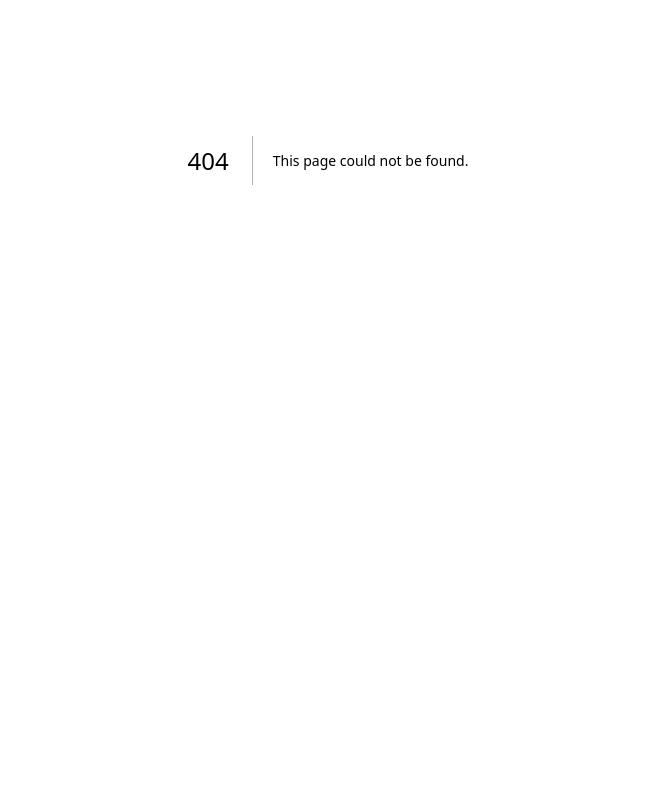
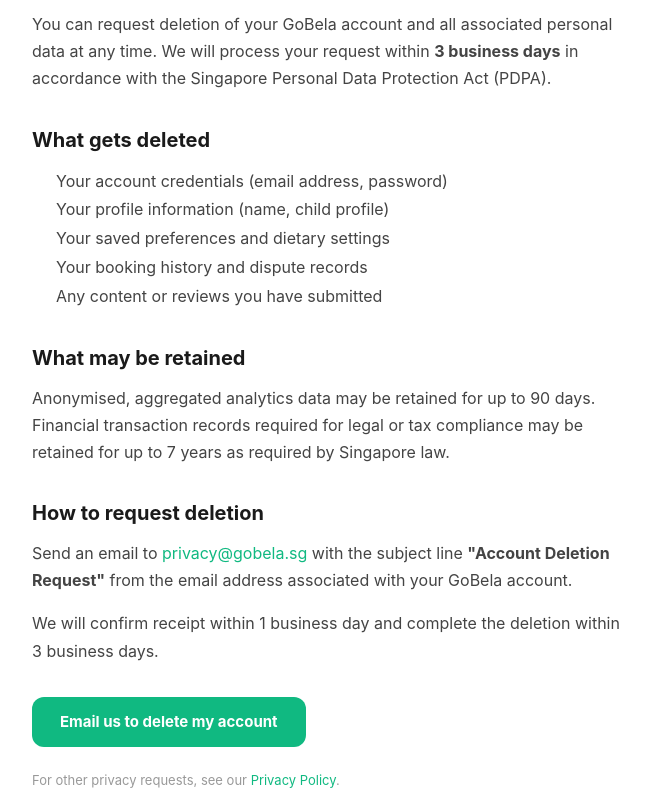
Before and after one commit to shuyangho-cloud/gobela-web, a Next.js app: page /delete-account in a window 1280 px wide. Before the commit this address had no page. Shown: the part 240-1040 px from the top of the page, without its empty margins (312-962 px from the left). Before the commit the page ends 800 px from the top, so only its background shows below. Built offline with nearby package versions, Linux system fonts and the light colour scheme.

Commit message:
Add account deletion request page at /delete-account

```diff
--- /dev/null
+++ b/app/delete-account/page.tsx
@@ -0,0 +1,77 @@
+import type { Metadata } from "next";
+import Link from "next/link";
+
+export const metadata: Metadata = {
+  title: "Delete Account — GoBela",
+  description: "Request deletion of your GoBela account and associated data.",
+};
+
+export default function DeleteAccountPage() {
+  return (
+    <main style={{ fontFamily: "-apple-system, BlinkMacSystemFont, 'Segoe UI', sans-serif", background: "#fff", color: "#1a1a1a", minHeight: "100vh" }}>
+      <nav style={{ padding: "20px 40px", display: "flex", alignItems: "center", borderBottom: "1px solid #f0f0f0" }}>
+        <Link href="/" style={{ fontSize: 22, fontWeight: 800, color: "#10B981", textDecoration: "none" }}>GoBela</Link>
+      </nav>
+
+      <div style={{ maxWidth: 640, margin: "60px auto", padding: "0 24px 80px" }}>
+        <h1 style={{ fontSize: 32, fontWeight: 800, marginBottom: 8, letterSpacing: "-0.5px" }}>Delete Your Account</h1>
+        <p style={{ color: "#999", fontSize: 14, marginBottom: 40 }}>GoBela Pte. Ltd. · Last updated: 11 May 2026</p>
+
+        <p style={{ fontSize: 16, lineHeight: 1.7, color: "#444", marginBottom: 24 }}>
+          You can request deletion of your GoBela account and all associated personal data at any time. We will process your request within <strong>3 business days</strong> in accordance with the Singapore Personal Data Protection Act (PDPA).
+        </p>
+
+        <h2 style={{ fontSize: 20, fontWeight: 700, margin: "32px 0 12px" }}>What gets deleted</h2>
+        <ul style={{ fontSize: 16, lineHeight: 1.8, color: "#444", paddingLeft: 24, marginBottom: 24 }}>
+          <li>Your account credentials (email address, password)</li>
+          <li>Your profile information (name, child profile)</li>
+          <li>Your saved preferences and dietary settings</li>
+          <li>Your booking history and dispute records</li>
+          <li>Any content or reviews you have submitted</li>
+        </ul>
+
+        <h2 style={{ fontSize: 20, fontWeight: 700, margin: "32px 0 12px" }}>What may be retained</h2>
+        <p style={{ fontSize: 16, lineHeight: 1.7, color: "#444", marginBottom: 24 }}>
+          Anonymised, aggregated analytics data may be retained for up to 90 days. Financial transaction records required for legal or tax compliance may be retained for up to 7 years as required by Singapore law.
+        </p>
+
+        <h2 style={{ fontSize: 20, fontWeight: 700, margin: "32px 0 12px" }}>How to request deletion</h2>
+        <p style={{ fontSize: 16, lineHeight: 1.7, color: "#444", marginBottom: 16 }}>
+          Send an email to{" "}
+          <a href="mailto:privacy@gobela.sg?subject=Account%20Deletion%20Request" style={{ color: "#10B981" }}>
+            privacy@gobela.sg
+          </a>{" "}
+          with the subject line <strong>"Account Deletion Request"</strong> from the email address associated with your GoBela account.
+        </p>
+        <p style={{ fontSize: 16, lineHeight: 1.7, color: "#444", marginBottom: 32 }}>
+          We will confirm receipt within 1 business day and complete the deletion within 3 business days.
+        </p>
+
+        <a
+          href="mailto:privacy@gobela.sg?subject=Account%20Deletion%20Request"
+          style={{
+            display: "inline-block",
+            background: "#10B981",
+            color: "#fff",
+            padding: "14px 28px",
+            borderRadius: 12,
+            fontWeight: 700,
+            fontSize: 15,
+            textDecoration: "none",
+          }}
+        >
+          Email us to delete my account
+        </a>
+
+        <p style={{ fontSize: 13, color: "#999", marginTop: 24 }}>
+          For other privacy requests, see our{" "}
+          <Link href="/privacy" style={{ color: "#10B981" }}>Privacy Policy</Link>.
+        </p>
+      </div>
+
+      <footer style={{ textAlign: "center", padding: "40px 24px", fontSize: 13, color: "#999", borderTop: "1px solid #f0f0f0" }}>
+        © 2026 GoBela Pte. Ltd. · <Link href="/" style={{ color: "#10B981" }}>Home</Link>
+      </footer>
+    </main>
+  );
+}
```
